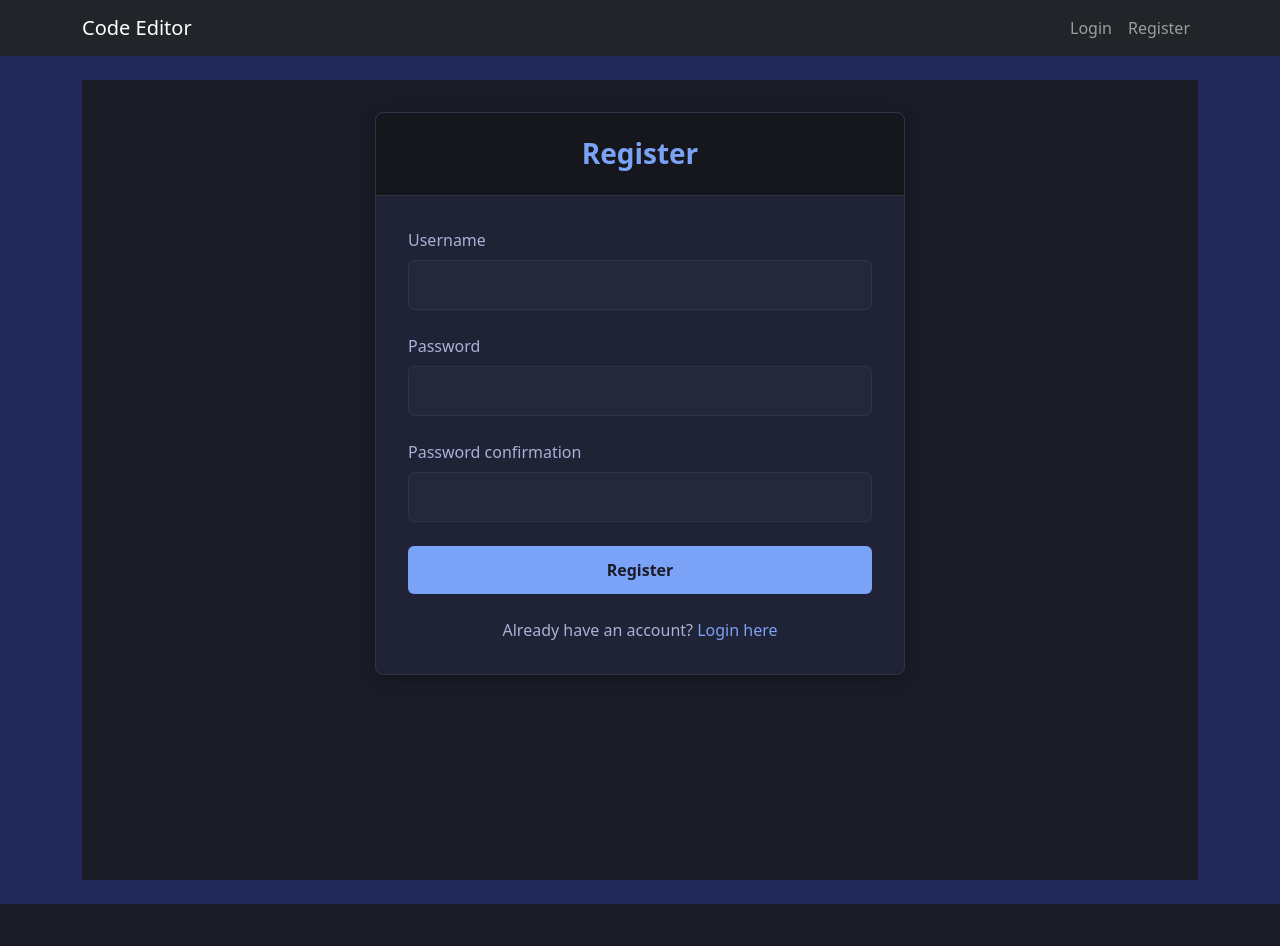
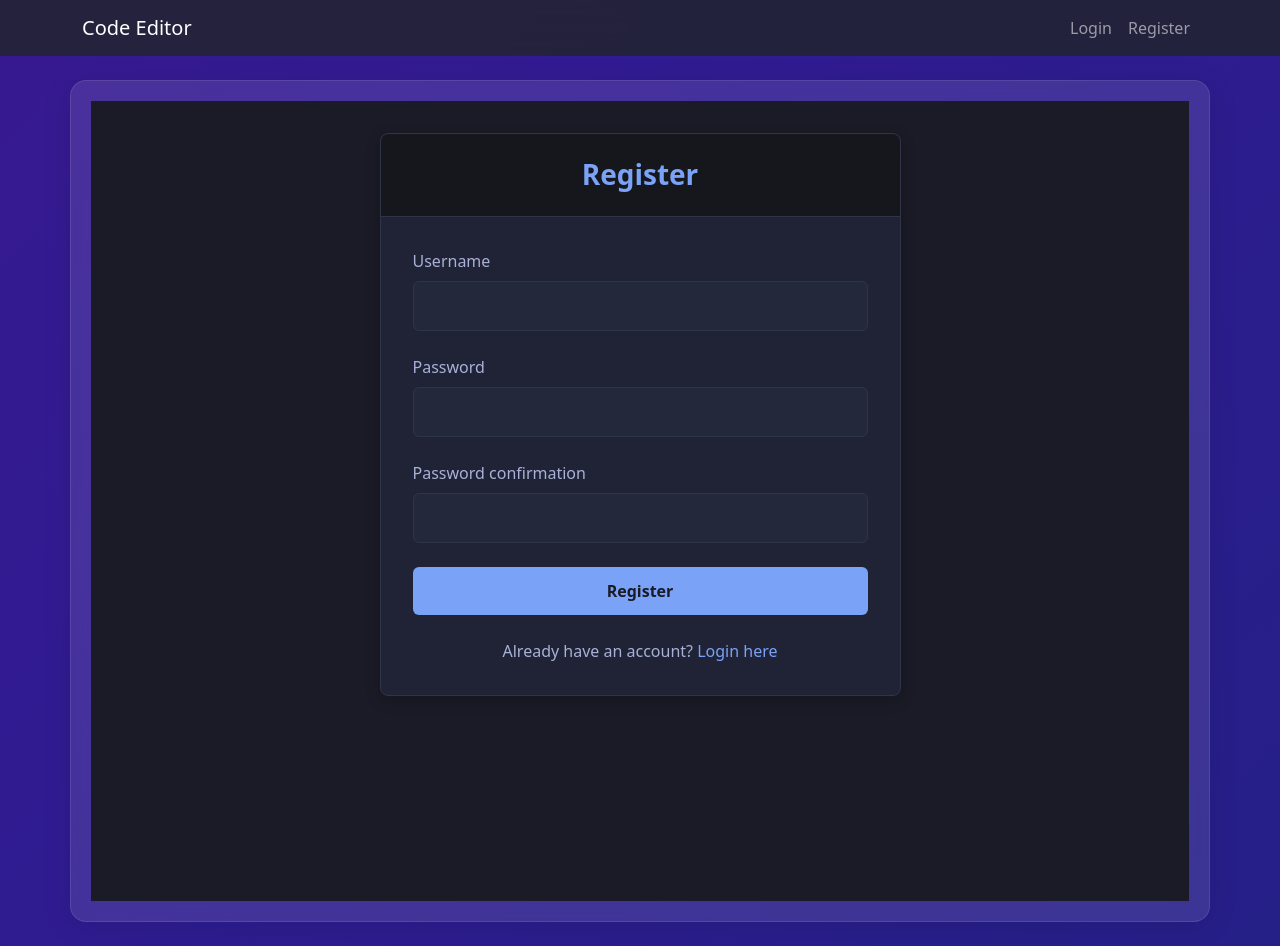
Before and after one commit to itzanway/DevHeat-CodeColab, a Django app: page /register/ in a window 1280 px wide. Before the commit the page ends 904 px from the top, so only its background shows below. Run offline with Django 5.2, Linux system fonts and the light colour scheme.

Commit message:
backgound changed to the main page

```diff
--- a/code_editor/templates/base.html
+++ b/code_editor/templates/base.html
@@ -6,17 +6,96 @@
     <title>{% block title %}Code Editor{% endblock %}</title>
     <!-- Bootstrap CSS -->
     <link href="https://cdn.jsdelivr.net/npm/bootstrap@5.1.3/dist/css/bootstrap.min.css" rel="stylesheet">
-    {% block extra_css %}{% endblock %}
+    {% load static %}
+    <link rel="stylesheet" href="{% static 'code_editor/css/style.css' %}">
+    {% block extra_css %}
+    {% endblock %}
     <style>
         body {
-            background-color:rgb(33, 39, 88);
+            margin: 0;
+            min-height: 100vh;
+            background: linear-gradient(-45deg, #1a237e, #311b92, #4a148c, #1a237e);
+            background-size: 400% 400%;
+            animation: gradient 15s ease infinite;
             color: white;
+            position: relative;
+            overflow-x: hidden;
+        }
+
+        @keyframes gradient {
+            0% {
+                background-position: 0% 50%;
+            }
+            50% {
+                background-position: 100% 50%;
+            }
+            100% {
+                background-position: 0% 50%;
+            }
+        }
+
+        .particles {
+            position: fixed;
+            top: 0;
+            left: 0;
+            width: 100%;
+            height: 100%;
+            z-index: 0;
+            pointer-events: none;
+        }
+
+        .particle {
+            position: absolute;
+            width: 3px;
+            height: 3px;
+            background: rgba(255, 255, 255, 0.3);
+            border-radius: 50%;
+            animation: float 8s linear infinite;
+        }
+
+        @keyframes float {
+            0% {
+                transform: translateY(0) translateX(0);
+                opacity: 0;
+            }
+            50% {
+                opacity: 1;
+            }
+            100% {
+                transform: translateY(-100vh) translateX(100px);
+                opacity: 0;
+            }
+        }
+
+        .navbar {
+            background: rgba(33, 37, 41, 0.8) !important;
+            backdrop-filter: blur(10px);
+            -webkit-backdrop-filter: blur(10px);
+            z-index: 1000;
+            position: relative;
+        }
+
+        .container {
+            position: relative;
+            z-index: 1;
+        }
+
+        main.container {
+            background: rgba(255, 255, 255, 0.1);
+            backdrop-filter: blur(10px);
+            -webkit-backdrop-filter: blur(10px);
+            border-radius: 16px;
+            padding: 20px;
+            margin-top: 2rem;
+            box-shadow: 0 4px 30px rgba(0, 0, 0, 0.1);
+            border: 1px solid rgba(255, 255, 255, 0.1);
         }
     </style>
 </head>
 <body>
+    <div class="particles" id="particles"></div>
 
-    <nav class="navbar navbar-expand-lg navbar-dark bg-dark">
+    <nav class="navbar navbar-expand-lg navbar-dark">
         <div class="container">
             <a class="navbar-brand" href="{% url 'home' %}">Code Editor</a>
             <button class="navbar-toggler" type="button" data-bs-toggle="collapse" data-bs-target="#navbarNav">
@@ -60,5 +139,27 @@
     <!-- Bootstrap JS -->
     <script src="https://cdn.jsdelivr.net/npm/bootstrap@5.1.3/dist/js/bootstrap.bundle.min.js"></script>
     {% block extra_js %}{% endblock %}
+    <script>
+        function createParticle() {
+            const particles = document.getElementById('particles');
+            const particle = document.createElement('div');
+            particle.className = 'particle';
+            particle.style.left = Math.random() * 100 + 'vw';
+            particle.style.animationDuration = (Math.random() * 8 + 4) + 's';
+            particles.appendChild(particle);
+
+            particle.addEventListener('animationend', () => {
+                particle.remove();
+            });
+        }
+
+        // Create initial particles
+        for (let i = 0; i < 50; i++) {
+            createParticle();
+        }
+
+        // Continue creating particles
+        setInterval(createParticle, 200);
+    </script>
 </body>
 </html>
```
Also changed, not shown: db.sqlite3, static/code_editor/css/style.css (line endings or trailing spaces).
